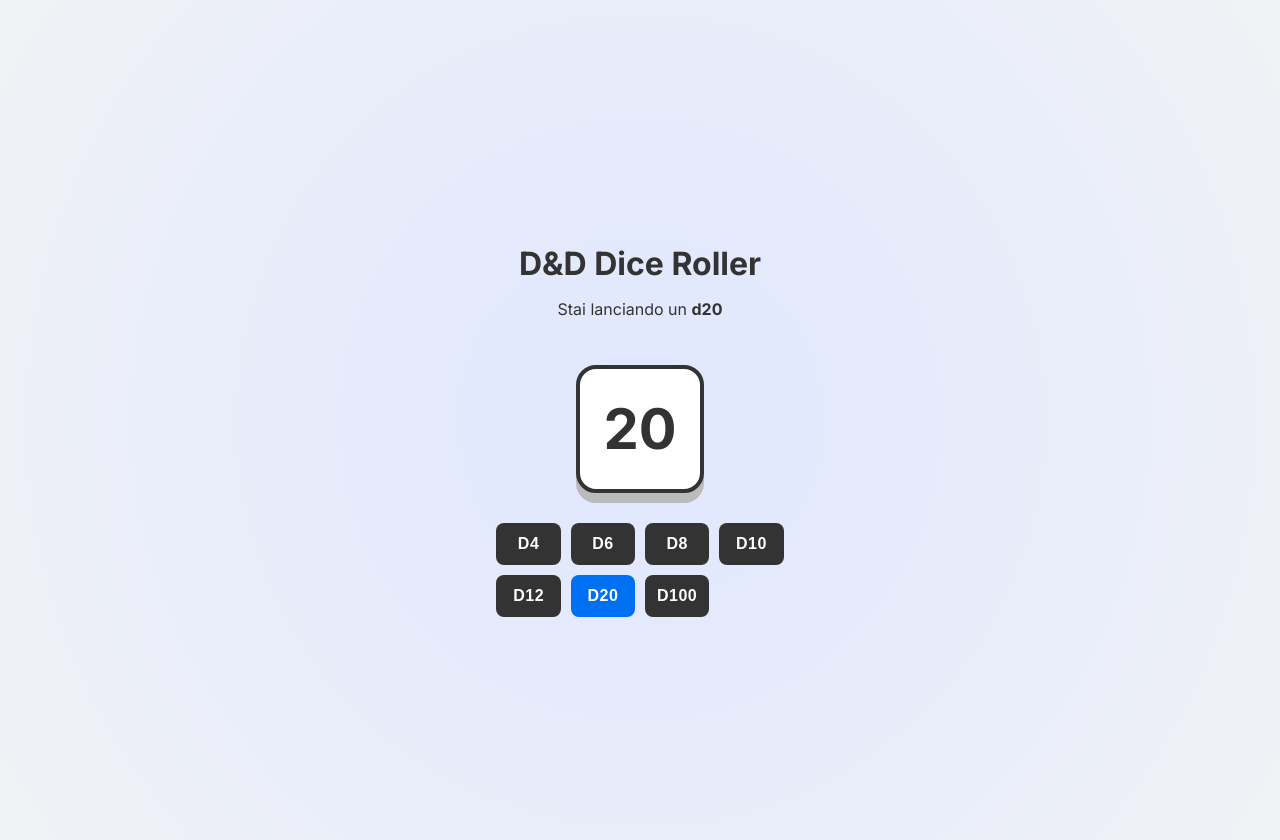
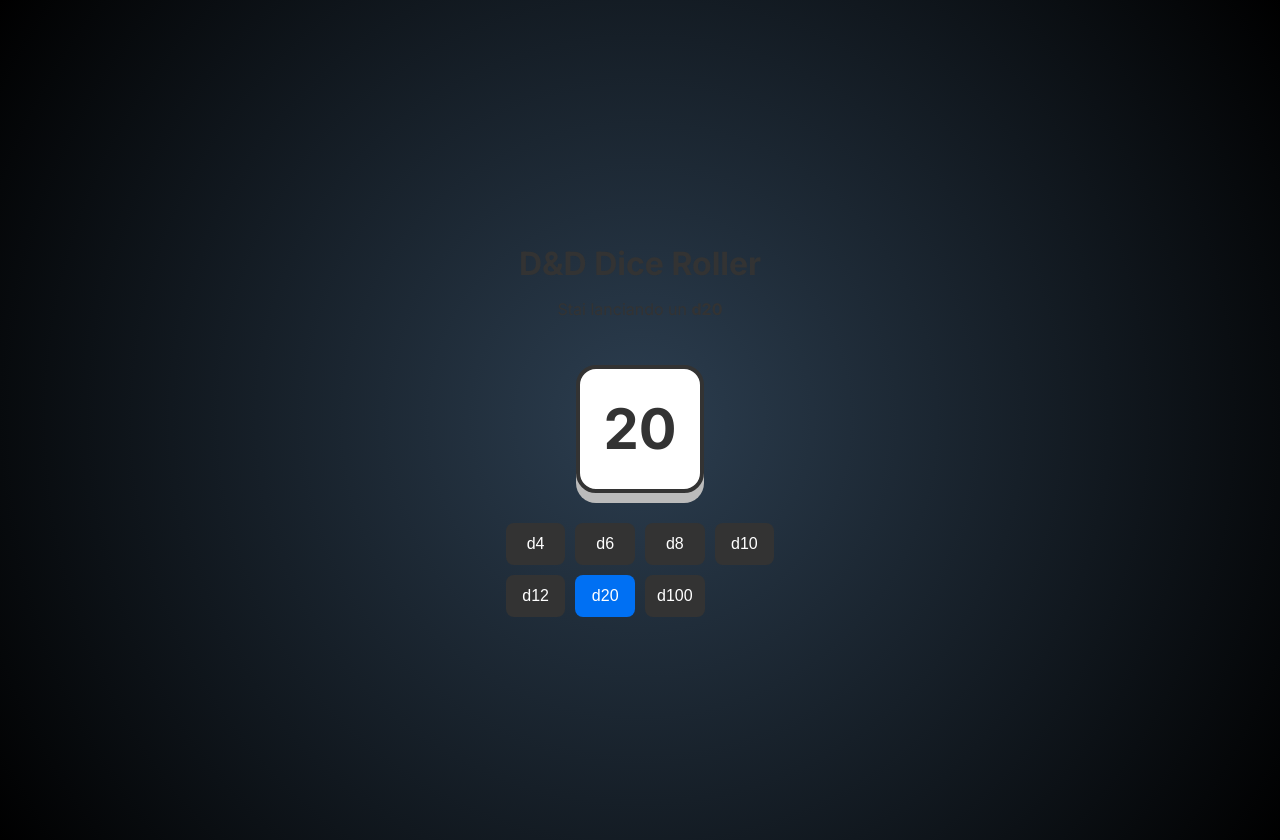
Before and after one commit to IlMara2000/diceroller, a Next.js app: page / in a window 1280 px wide. Built offline with nearby package versions, Linux system fonts and the light colour scheme.

Commit message:
Update globals.css

```diff
--- a/app/globals.css
+++ b/app/globals.css
@@ -2,69 +2,83 @@
 
 :root {
   --dice-bg: #ffffff;
-  --dice-shadow: rgba(0, 0, 0, 0.2);
+  --dice-shadow: rgba(0, 0, 0, 0.3);
   --accent-color: #0070f3;
-  --text-color: #333;
 }
 
 body {
   margin: 0;
   padding: 0;
-  background: radial-gradient(circle, #e0e7ff 0%, #f0f2f5 100%);
+  background: radial-gradient(circle, #2c3e50 0%, #000000 100%); /* Sfondo più scuro per far risaltare il 3D */
   min-height: 100vh;
   display: flex;
   align-items: center;
   justify-content: center;
-  font-family: -apple-system, BlinkMacSystemFont, "Segoe UI", Roboto, sans-serif;
-  color: var(--text-color);
+  font-family: sans-serif;
+  overflow: hidden;
+  /* Prospettiva necessaria per l'effetto 3D */
+  perspective: 1000px;
 }
 
-/* Container del dado */
+.dice-wrapper {
+  perspective: 1000px;
+  display: flex;
+  justify-content: center;
+  align-items: center;
+}
+
+/* Animazione del salto 3D */
+@keyframes jump-3d {
+  0% {
+    transform: translateZ(0) rotateX(0) rotateY(0);
+    box-shadow: 0 5px 10px var(--dice-shadow);
+  }
+  50% {
+    /* Il dado si alza, ruota e si ingrandisce (verso lo schermo) */
+    transform: translateZ(250px) rotateX(180deg) rotateY(180deg) scale(1.2);
+    box-shadow: 0 50px 100px rgba(0,0,0,0.5);
+  }
+  100% {
+    transform: translateZ(0) rotateX(360deg) rotateY(360deg);
+    box-shadow: 0 5px 10px var(--dice-shadow);
+  }
+}
+
 .dice-container {
   background-color: var(--dice-bg);
-  box-shadow: 0 10px 20px var(--dice-shadow), inset 0 0 15px rgba(0,0,0,0.05);
+  width: 120px;
+  height: 120px;
+  border: 4px solid #333;
+  border-radius: 20px;
   display: flex;
   align-items: center;
   justify-content: center;
-  cursor: default;
-  user-select: none;
-  transition: transform 0.1s ease;
-  margin: 0 auto;
+  font-size: 3rem;
+  font-weight: bold;
+  /* Mantiene il rendering 3D */
+  transform-style: preserve-3d;
+  transition: all 0.1s ease-out;
 }
 
-/* Animazione del lancio (mix delle due) */
 .rolling {
-  animation: shake-and-roll 0.15s infinite linear;
+  animation: jump-3d 0.6s ease-in-out infinite;
 }
 
-@keyframes shake-and-roll {
-  0% { transform: rotate(0deg) scale(1); }
-  25% { transform: rotate(-15deg) scale(1.1) translateX(-5px); }
-  50% { transform: rotate(20deg) scale(1.15) translateY(5px); }
-  75% { transform: rotate(-10deg) scale(1.1) translateX(5px); }
-  100% { transform: rotate(0deg) scale(1); }
+/* Stile bottoni */
+.button-grid {
+  display: grid;
+  grid-template-columns: repeat(4, 1fr);
+  gap: 10px;
+  margin-top: 50px;
 }
 
-/* Stile bottoni griglia dadi */
 button {
-  transition: all 0.2s ease;
-  font-weight: bold;
-  text-transform: uppercase;
-  letter-spacing: 0.5px;
+  background: #333;
+  color: white;
+  border: none;
+  padding: 10px 15px;
+  border-radius: 8px;
+  cursor: pointer;
 }
 
-button:hover:not(:disabled) {
-  filter: brightness(1.1);
-  box-shadow: 0 4px 12px rgba(0, 112, 243, 0.3);
-  transform: translateY(-2px);
-  opacity: 0.9;
-}
-
-button:active:not(:disabled) {
-  transform: scale(0.95) translateY(0);
-}
-
-button:disabled {
-  cursor: not-allowed;
-  opacity: 0.6;
-}
+button:hover { background: var(--accent-color); }
```
